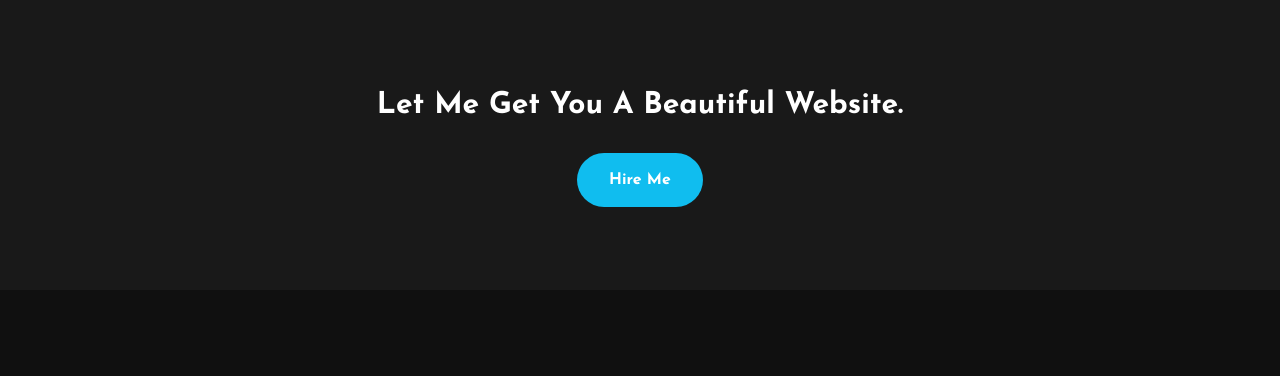
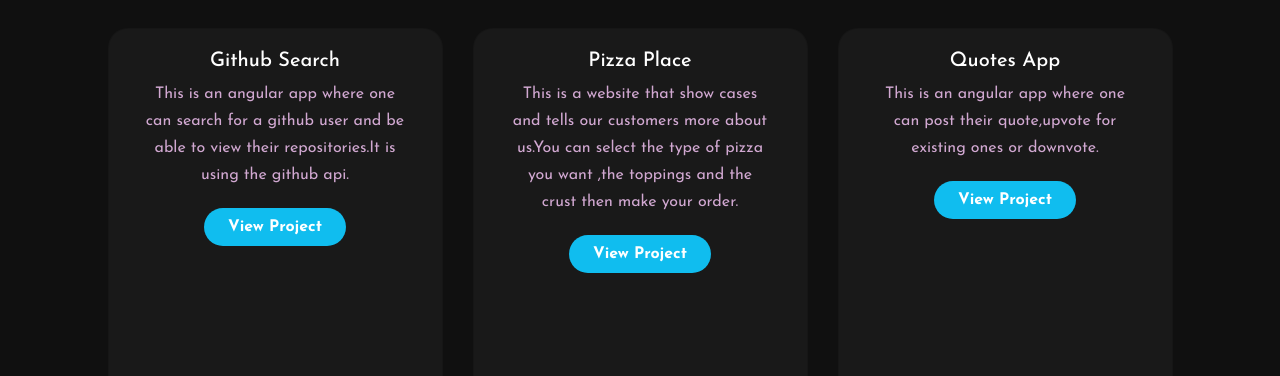
Before and after one commit to LoiseMulwa/Loise_Mulwa, a plain HTML site: page index.html in a window 1280 px wide. Shown: the part 2377-2753 px from the top of the page. Drawn offline with nearby package versions, Linux system fonts and the light colour scheme.

Commit message:
ft:Add more projects

```diff
--- a/index.html
+++ b/index.html
@@ -131,9 +131,61 @@
 		</div>
 	</div>
 
+	<!-- part two -->
+
+	<div class="service" id="proj">
+		<!-- <div class="title">
+			<h2>Some of My Projects</h2>
+		</div> -->
+
+		<div class="box">
+			<div class="card" id="card4">
+                <img src="images/gitsearch.png" alt="" id="img5">
+				<!-- <i class="fas fa-bars"></i> -->
+				<h5 id="pal">Github Search</h5>
+				<div class="pra">
+					<p>This is an angular app where one can search for a github user and be able to view their repositories.It is using the github api.</p>
+
+
+					<p style="text-align: center;">
+						<a class="button" href="https://loisemulwa.github.io/git-hub/">View Project</a>
+					</p>
+				</div>
+			</div>
+
+			<div class="card" id="card5">
+				<!-- <i class="far fa-user"></i> -->
+                <img src="images/pizzare.png" alt="" id="img6">
+				<h5 id="pal">Pizza Place</h5>
+				<div class="pra">
+					<p>This is a website that show cases and tells our customers more about us.You can select the type of pizza you want ,the toppings and the crust then make your order.
+
+					</p>
+
+					<p style="text-align: center;">
+						<a class="button" href="https://loisemulwa.github.io/pizza-place/">View Project</a>
+					</p>
+				</div>
+			</div>
+
+
+			<div class="card" id="card6">
+				<!-- <i class="far fa-bell"></i> -->
+                <img src="images/quotes.png" alt="" id="img7">
+				<h5 id="pal">Quotes App</h5>
+				<div class="pra">
+					<p>This is an angular app where one can post their quote,upvote for existing ones or downvote.</p>
+
+					<p style="text-align: center;">
+						<a class="button" href="https://loisemulwa.github.io/quotes-app/">View Project</a>
+					</p>
+				</div>
+			</div>
+		</div>
+	</div>
     	<!------Contact Me------>
 	<div class="contact-me">
-		<p>Let Me Get You A Beautiful Website.</p>
+		<p id="kll">Let Me Get You A Beautiful Website & And Get To Make Imaginations Into Reality.</p>
 		<a class="button-two" href="file:///home/moringa/Downloads/Resume%20Loise%20Mulili%20Mulwa%20(10).pdf">Hire Me</a>
 	</div>
 
--- a/script.js
+++ b/script.js
@@ -16,3 +16,21 @@
       }).mouseout(function () {
         $("#img3").hide();
       });
+
+      $("#card4").mouseover(function () {
+        $("#img5").show();
+      }).mouseout(function () {
+        $("#img5").hide();
+      });
+
+    $("#card5").mouseover(function () {
+        $("#img6").show();
+      }).mouseout(function () {
+        $("#img6").hide();
+      });
+
+    $("#card6").mouseover(function () {
+        $("#img7").show();
+      }).mouseout(function () {
+        $("#img7").hide();
+      });
--- a/style.css
+++ b/style.css
@@ -183,7 +183,7 @@
 	align-items: center;
 	min-height: 400px;
 }
-#card1,#card2,#card3{
+#card1,#card2,#card3,#card4,#card5,#card6{
 	height: 410px;
 	width: 335px;
 	padding: 20px 35px;
@@ -308,7 +308,7 @@
 	bottom: 35px;
 	font-size: 14px;
 }
-#img1,#img2,#img3{
+#img1,#img2,#img3,#img5,#img6,#img7{
 	display: none;
 	height: 100%;
 	width: 100%;
@@ -336,3 +336,10 @@
 ul a{
 	margin-left: 5%;
 }
+#proj{
+	padding-bottom: 1%;
+}
+#kll{
+	font-size: 25px;
+	color:#fcfc;
+}
```
Also changed, not shown: images/background.jpg (deleted), images/gitsearch.png (added), images/main-img.png (deleted), images/pizzare.png (added), images/quotes.png (added).
